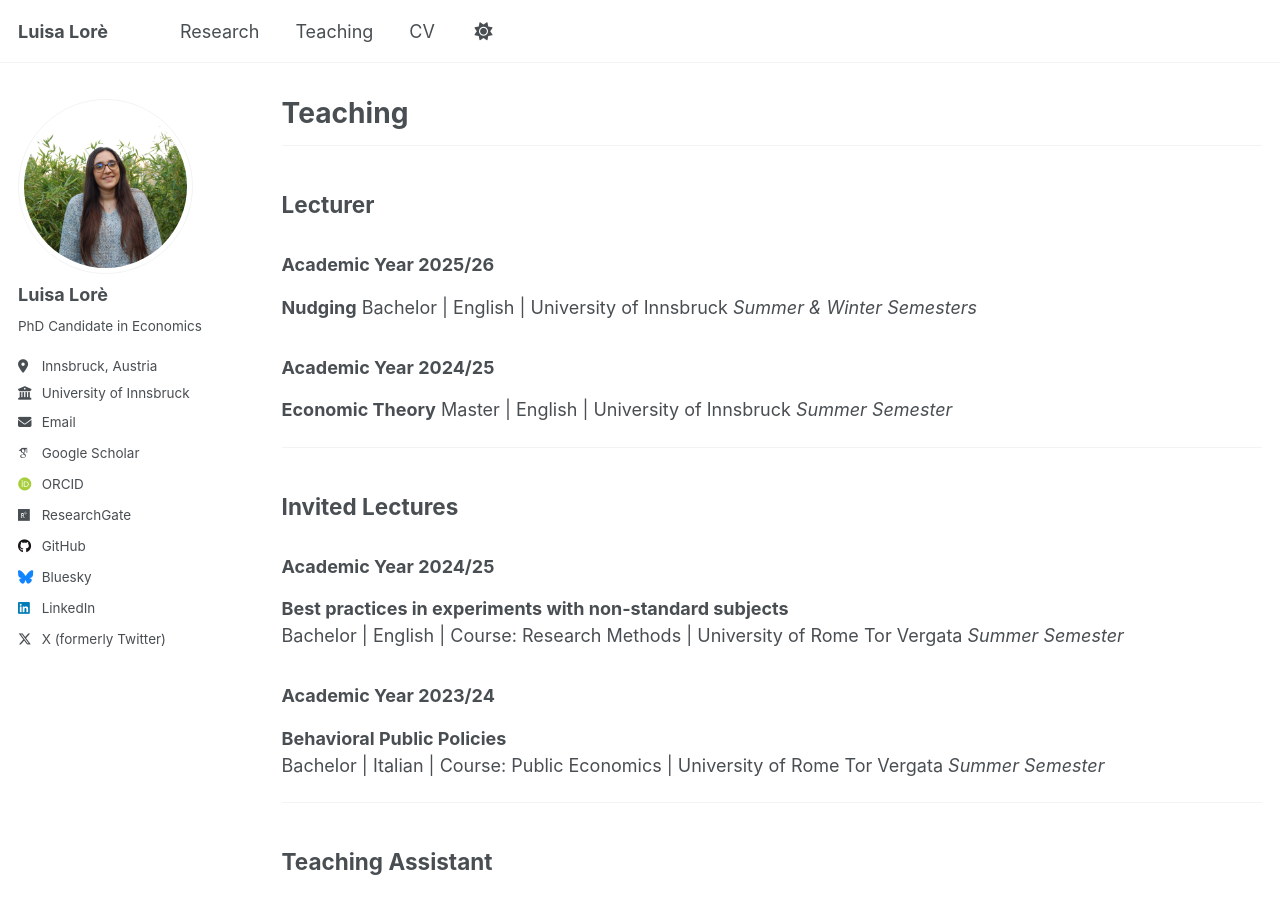
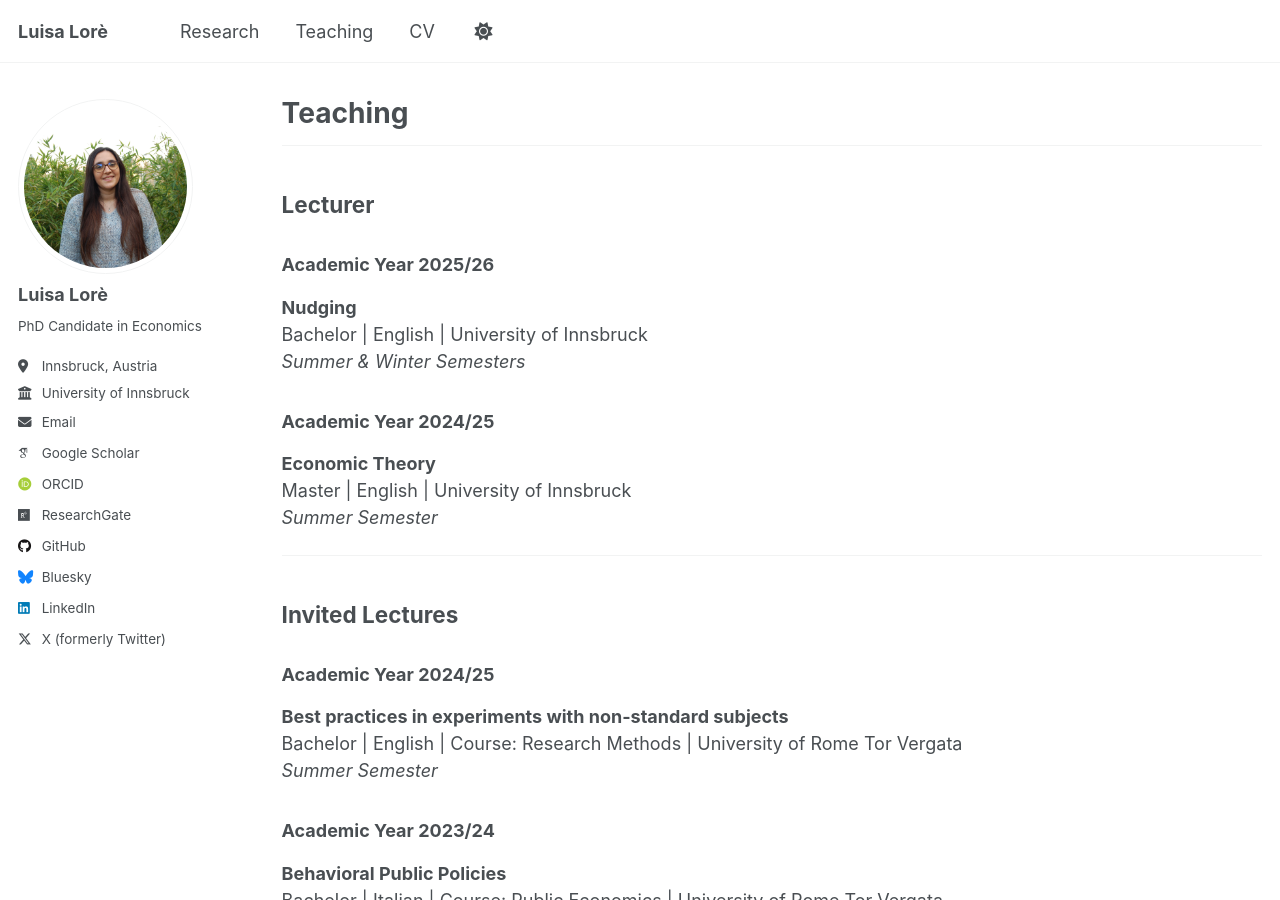
Before and after one commit to LuisaLore/luisalore, a Jekyll site: the page built from _pages/teaching.md, in a window 1280 px wide and 900 px high. Built offline with Jekyll 4.4.1, drawn with Linux system fonts in a browser that asks for light colours; some web fonts are replaced; a script that is not in the unit is left out.

```diff
--- a/_pages/teaching.md
+++ b/_pages/teaching.md
@@ -13,14 +13,14 @@ author_profile: true
 
 ### Academic Year 2025/26
 
-**Nudging**
-Bachelor | English | University of Innsbruck
+**Nudging**<br>
+Bachelor | English | University of Innsbruck<br>
 *Summer & Winter Semesters*
 
 ### Academic Year 2024/25
 
-**Economic Theory**
-Master | English | University of Innsbruck
+**Economic Theory**<br>
+Master | English | University of Innsbruck<br>
 *Summer Semester*
 
 ---
@@ -29,14 +29,14 @@ Master | English | University of Innsbruck
 
 ### Academic Year 2024/25
 
-**Best practices in experiments with non-standard subjects**
-Bachelor | English | Course: Research Methods | University of Rome Tor Vergata
+**Best practices in experiments with non-standard subjects**<br>
+Bachelor | English | Course: Research Methods | University of Rome Tor Vergata<br>
 *Summer Semester*
 
 ### Academic Year 2023/24
 
-**Behavioral Public Policies**
-Bachelor | Italian | Course: Public Economics | University of Rome Tor Vergata
+**Behavioral Public Policies**<br>
+Bachelor | Italian | Course: Public Economics | University of Rome Tor Vergata<br>
 *Summer Semester*
 
 ---
@@ -45,26 +45,26 @@ Bachelor | Italian | Course: Public Economics | University of Rome Tor Vergata
 
 ### Academic Year 2024/25
 
-**Game Theory**
-PhD | English | University of Innsbruck
+**Game Theory**<br>
+PhD | English | University of Innsbruck<br>
 *Summer Semester*
 
-**Global Economics**
-Bachelor | English | University of Innsbruck
+**Global Economics**<br>
+Bachelor | English | University of Innsbruck<br>
 *Winter Semester*
 
 ### Academic Year 2023/24
 
-**Game Theory**
-PhD | English | University of Innsbruck
+**Game Theory**<br>
+PhD | English | University of Innsbruck<br>
 *Summer Semester*
 
-**Uncertainty and Information Economics**
-Master | Italian | LUISS Guido Carli
+**Uncertainty and Information Economics**<br>
+Master | Italian | LUISS Guido Carli<br>
 *Summer Semester*
 
-**Behavioral Economics and Consumer Decision Making**
-Master | English | LUISS Guido Carli
+**Behavioral Economics and Consumer Decision Making**<br>
+Master | English | LUISS Guido Carli<br>
 *Winter Semester*
 
 ---
```
